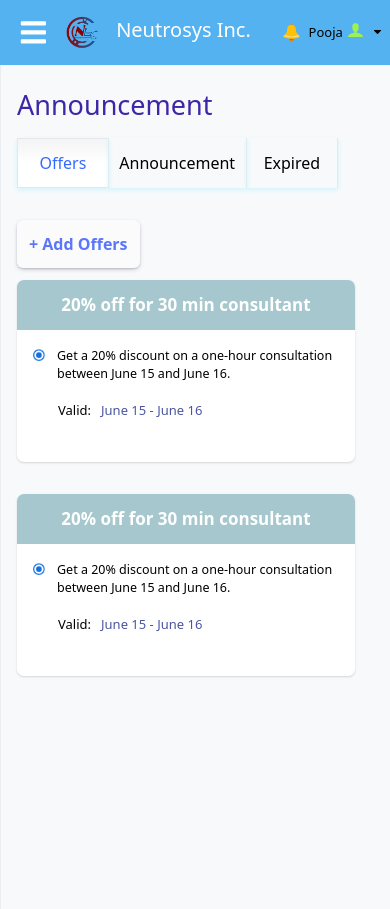
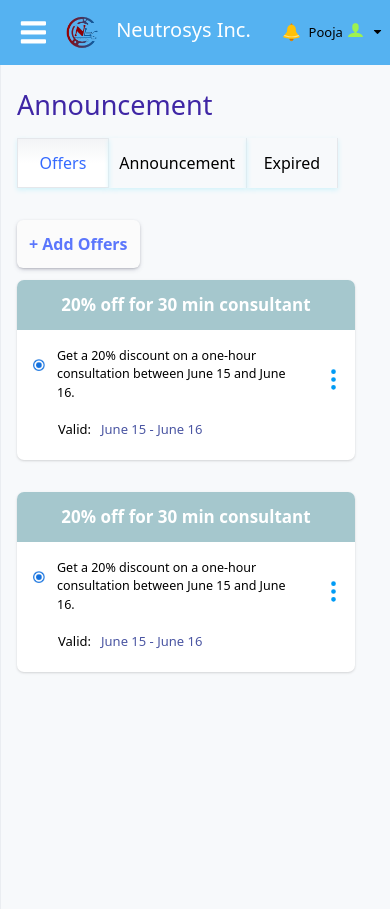
Before and after one commit to Ranjananeutroline/Appointment-Schedules, a React (Create React App) app: page /announcement in a window 390 px wide. Built offline with nearby package versions, Linux system fonts and the light colour scheme.

Commit message:
22nd-sept

```diff
--- a/src/components/Announcement/Annouce.jsx
+++ b/src/components/Announcement/Annouce.jsx
@@ -61,7 +61,7 @@ const Annouce = () => {
               </p>
               </div>
             <div className="edit-trash-container">
-            <div style={{display:"flex", gap:"10px",marginRight:"2rem"}}>
+            <div style={{display:"flex", gap:"10px",marginRight:"0.8rem"}}>
               <img src={edit} alt="edit" className='w-[15px] h-[15px]'/>
              <img src={trash} alt='trash' className='w-[14px] h-[16px]'/>
             </div>
@@ -93,7 +93,7 @@ const Annouce = () => {
               </p>
               </div>
              <div className="edit-trash-container">
-            <div style={{display:"flex", gap:"10px",marginRight:"2rem"}}>
+            <div style={{display:"flex", gap:"10px",marginRight:"0.8rem"}}>
               <img src={edit} alt="edit" className='w-[15px] h-[15px]'/>
              <img src={trash} alt='trash' className='w-[14px] h-[16px]'/>
             </div>
@@ -125,7 +125,7 @@ const Annouce = () => {
               </p>
               </div>
             <div className="edit-trash-container">
-            <div style={{display:"flex", gap:"10px",marginRight:"2rem"}}>
+            <div style={{display:"flex", gap:"10px",marginRight:"0.8rem"}}>
               <img src={edit} alt="edit" className='w-[15px] h-[15px]'/>
              <img src={trash} alt='trash' className='w-[14px] h-[16px]'/>
             </div>
@@ -157,7 +157,7 @@ const Annouce = () => {
               </p>
               </div>
             <div className="edit-trash-container">
-            <div style={{display:"flex", gap:"10px",marginRight:"2rem"}}>
+            <div style={{display:"flex", gap:"10px",marginRight:"0.8rem"}}>
               <img src={edit} alt="edit" className='w-[15px] h-[15px]'/>
              <img src={trash} alt='trash' className='w-[14px] h-[16px]'/>
             </div>
--- a/src/components/Announcement/OfferPage.css
+++ b/src/components/Announcement/OfferPage.css
@@ -138,16 +138,21 @@
     display: none;
   }
   .viewoff-btn-container{
+    width: 1.5%;
+    bottom: 5rem;
+    left: 24rem;
+    position: relative;
     transition: 0.3s ease-out;
     background: white;
     margin-left: 0.8rem;
-    /* padding: 5px 12px; */
-    /* border-radius: 5px; */
-    /* border: 1px solid rgba(135, 207, 235, 0.363); */
-    /* box-shadow: rgba(0, 0, 0, 0.1) 0px 10px 15px -3px, rgba(0, 0, 0, 0.05) 0px 4px 6px -2px; */
   }
   .viewoff-btn{
     display: block;
+    padding-left: 0.5rem;
+  }
+  .viewoff-btn:focus {
+    outline: none!important;
+    background: transparent!important;
   }
   .viewoff-btn svg{
     font-size: 25px;
@@ -160,11 +165,9 @@
     left: 24.3rem;
   }
   .tooltip-inner{
+    margin-left: -1.5rem;
     padding: 5px 8px;
-    /* position: absolute; */
-    right: 19.2rem;
-    height: 75px;
-    bottom: 9rem;
+    height: 78px;
     border-radius: 5px;
     box-shadow: rgba(0, 0, 0, 0.1) 0px 10px 15px -3px, rgba(0, 0, 0, 0.05) 0px 4px 6px -2px;
   }
@@ -180,7 +183,7 @@
 @media only screen and (max-width: 499px){
   .offer-box{
     padding-bottom: 1rem;
-    height: auto;
+    /* height: auto; */
     width: 420px;
   }
   .offer-box-title{
@@ -188,6 +191,7 @@
   }
   .left-p{
     font-size: 14px;
+    width: 290px;
   }
   .right-p{
     width: 220px;
@@ -225,8 +229,16 @@
   .announce-info-modal{
     width: 400px;
   }
+  .viewoff-btn-container{
+    bottom: 5rem;
+    left: 22rem;
+  }
 }
 @media only screen and (max-width: 470px){
+  .viewoff-btn-container{
+    bottom: 4.5rem;
+    left: 21rem;
+  }
   .offer-box{
     width: 400px;
   }
@@ -324,12 +336,18 @@
 }
 }
 @media only screen and (max-width: 447px){
+  .viewoff-btn-container {
+    left: 18.8rem;
+}
   .offer-box{
     width: 360px;
   }
   .offer-box-title{
     width: 360px;
   }
+  .left-p {
+    width: 240px;
+}
   .right-p{
     width: 155px;
   }
@@ -347,12 +365,27 @@
     padding-right: 1rem;
   }
 }
+@media only screen and (min-width: 1253px) and (max-width: 1300px){
+  .addoffer-div{
+    display: grid;
+    justify-content: right;
+    width: 100%;
+  }
+  .addoffer-div button{
+    margin-bottom: 0.3rem;
+
+  }
+}
 @media only screen and (max-width: 405px){
   .offer-main{
     padding: 1.25rem 1rem;
   }
 }
 @media only screen and (max-width: 395px){
+  .viewoff-btn-container {
+    left: 18.5rem;
+    margin-left: 0;
+}
   .offer-box{
     width: 338px;
   }
@@ -386,6 +419,14 @@
   }
 }
 @media only screen and (max-width: 380px){
+  .left-p {
+    width: 215px;
+}
+.viewoff-btn-container {
+  bottom: 5.5rem;
+  left: 17.2rem;
+
+}
   .offer-box{
     width: 322px;
   }
--- a/src/components/Announcement/Offers.jsx
+++ b/src/components/Announcement/Offers.jsx
@@ -22,34 +22,44 @@ const Offers = () => {
   const onCloseModal = () => setModalOpen(false);
   const [getformData, setGetformData] = useState(null);
 
-  const [showETVContainers, setShowETVContainers] = useState({});
-  const [hideViewButton, setHideViewButton] = useState({});
+  // const [showETVContainers, setShowETVContainers] = useState({});
+  // const [hideViewButton, setHideViewButton] = useState({});
+
+  // const toggleETVContainer = (index) => {
+
+  //   if (showETVContainers[index]) {
+
+  //     setShowETVContainers((prev) => ({
+  //       ...prev,
+  //       [index]: false,
+  //     }));
+
+  //     setHideViewButton((prev) => ({
+  //       ...prev,
+  //       [index]: false,
+  //     }));
+  //   } else {
+
+  //     setShowETVContainers((prev) => ({
+  //       ...prev,
+  //       [index]: true,
+  //     }));
+
+  //     setHideViewButton((prev) => ({
+  //       ...prev,
+  //       [index]: true,
+  //     }));
+  //   }
+  // };
+
+  const [showTooltips, setShowTooltips] = useState({});
 
   const toggleETVContainer = (index) => {
-    // Check if the tooltip for this index is currently open
-    if (showETVContainers[index]) {
-      // If open, close it by resetting the state for this index
-      setShowETVContainers((prev) => ({
+    // Toggle the visibility of the tooltip for this index
+    setShowTooltips((prev) => ({
       ...prev,
-        [index]: false,
+      [index]: !prev[index],
     }));
-      // Also, show the "viewoff-btn" again
-      setHideViewButton((prev) => ({
-        ...prev,
-        [index]: false,
-      }));
-    } else {
-      // If closed, open it by setting the state for this index
-      setShowETVContainers((prev) => ({
-        ...prev,
-        [index]: true,
-      }));
-      // Hide the "viewoff-btn" when the tooltip is open
-      setHideViewButton((prev) => ({
-        ...prev,
-        [index]: true,
-      }));
-    }
   };
 
 
@@ -134,7 +144,7 @@ const Offers = () => {
               {offer.from} - {offer.to}
             </p>
             </div>
-            <div className="edit-trash-container">
+            <div className="edit-trash-container mr-5">
             <div className="flex  items-center justify-end  offer-edit-r">
               <div className="flex gap-3">
                 <img src={edit} alt="edit" className="w-[15px] h-[15px]" />
@@ -143,40 +153,16 @@ const Offers = () => {
             </div>
             </div>
 
-            {/* <div className="viewoff-btn-container">
-              {!hideViewButton[index] && (
-                <button className="viewoff-btn" onClick={() => toggleETVContainer(index)}>
-                  <TbDots/>
-                </button>
-              )}
-              {showETVContainers[index] && (
-                <div className="etv-container">
 
-                  <img src={edit} alt="edit" className="w-[15px] h-[15px]" />
-                  <img src={trash} alt="trash" className="w-[14px] h-[16px]" />
-                  <img
-                    src={info}
-                    alt="right"
-                    className="w-[15px] h-[18px] right-p-img offer-info-img"
-                    onClick={() => openModal(offer)}
-                  />
-                </div>
-              )}
-            </div> */}
 
           </div>
 
-          <div className="tooltip-container">
           <div className="viewoff-btn-container">
-              {!hideViewButton[index] && (
               <button className="viewoff-btn" onClick={() => toggleETVContainer(index)}>
                 <BsThreeDotsVertical />
               </button>
-              )}
-            </div>
-            {showETVContainers[index] && (
+              {showTooltips[index] && (
               <div className="tooltip-inner">
-              {/* Contents of the tooltip */}
                 <img src={edit} alt="edit" className="w-[15px] h-[15px]" />
                 <img src={trash} alt="trash" className="w-[14px] h-[16px]" />
                 <img
@@ -188,6 +174,8 @@ const Offers = () => {
               </div>
             )}
             </div>
+
+
 
 
         </div>
```
Lines whose indentation alone changed are shown as unchanged.
